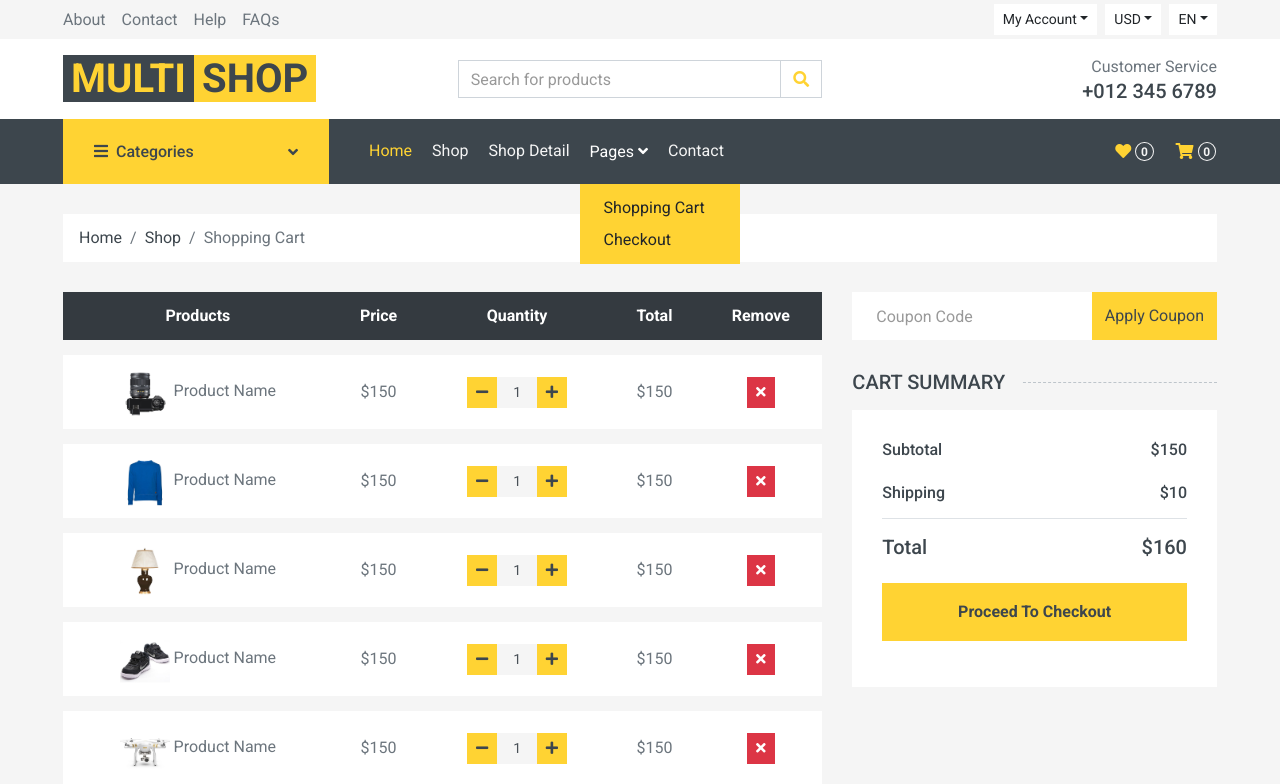
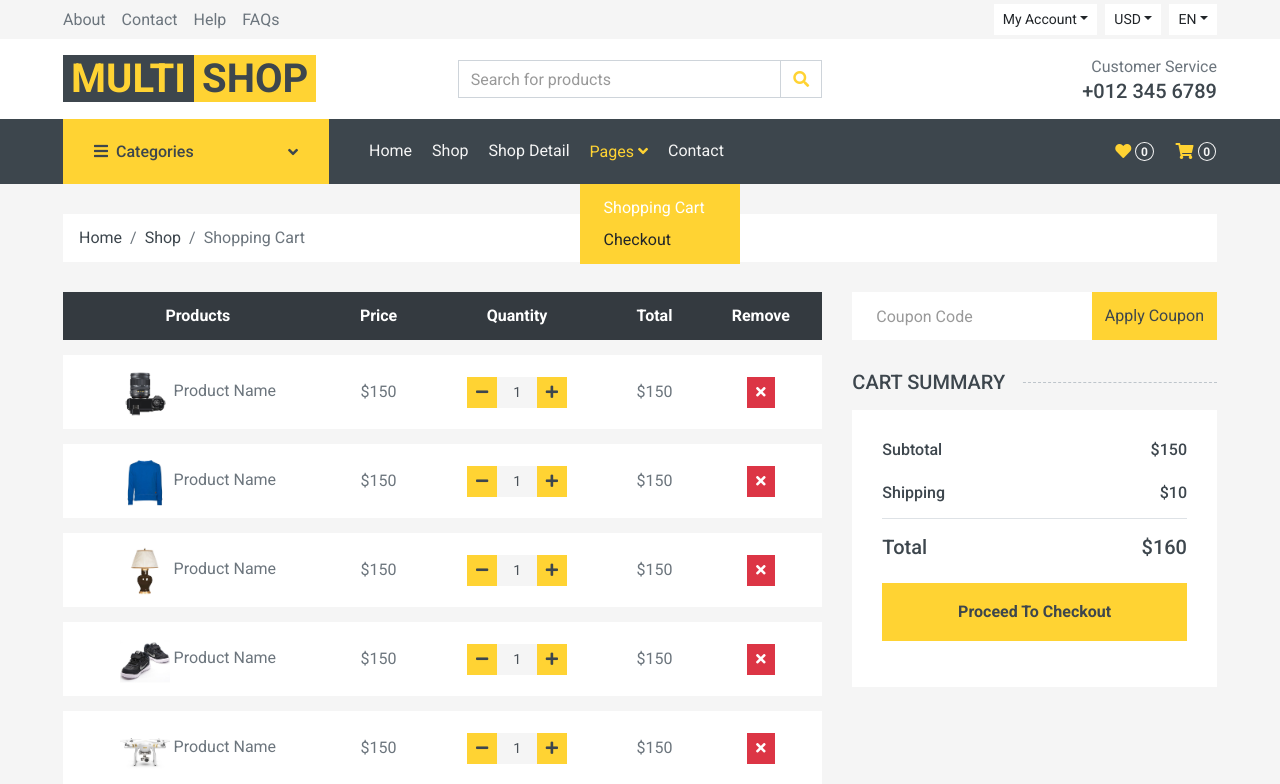
Before and after one commit to HKassogue/eshop_isr4_22_23, a Django app: page /cart in a window 1280 px wide, after a click on "Pages". Shown: the top 784 px of the page. Run offline with Django 4.2, Linux system fonts and the light colour scheme; some libraries are stand-ins or nearby versions.

Commit message:
Make of url routing with style

```diff
--- a/templates/base.html
+++ b/templates/base.html
@@ -147,17 +147,17 @@
                     </button>
                     <div class="collapse navbar-collapse justify-content-between" id="navbarCollapse">
                         <div class="navbar-nav mr-auto py-0">
-                            <a href="index.html" class="nav-item nav-link active">Home</a>
-                            <a href="shop.html" class="nav-item nav-link">Shop</a>
-                            <a href="detail.html" class="nav-item nav-link">Shop Detail</a>
+                            <a href="{% url 'home' %}" class="nav-item nav-link {% if request.path == '/' %}active{% endif %}">Home</a>
+                            <a href="{% url 'shop' %}" class="nav-item nav-link {% if request.path == '/shop' %}active{% endif %}">Shop</a>
+                            <a href="{% url 'detail' %}" class="nav-item nav-link {% if request.path == '/detail' %}active{% endif %}">Shop Detail</a>
                             <div class="nav-item dropdown">
-                                <a href="#" class="nav-link dropdown-toggle" data-toggle="dropdown">Pages <i class="fa fa-angle-down mt-1"></i></a>
+                                <a href="#" class="nav-link dropdown-toggle {% if request.path == '/cart' or request.path == '/checkout' %}active{% endif %}" data-toggle="dropdown">Pages <i class="fa fa-angle-down mt-1"></i></a>
                                 <div class="dropdown-menu bg-primary rounded-0 border-0 m-0">
-                                    <a href="cart.html" class="dropdown-item">Shopping Cart</a>
-                                    <a href="checkout.html" class="dropdown-item">Checkout</a>
+                                    <a href="{% url 'cart' %}" class="dropdown-item {% if request.path == '/cart' %}active{% endif %}">Shopping Cart</a>
+                                    <a href="{% url 'checkout' %}" class="dropdown-item {% if request.path == '/checkout' %}active{% endif %}">Checkout</a>
                                 </div>
                             </div>
-                            <a href="contact.html" class="nav-item nav-link">Contact</a>
+                            <a href="{% url 'contact' %}" class="nav-item nav-link {% if request.path == '/contact' %}active{% endif %}">Contact</a>
                         </div>
                         <div class="navbar-nav ml-auto py-0 d-none d-lg-block">
                             <a href="" class="btn px-0">
```
